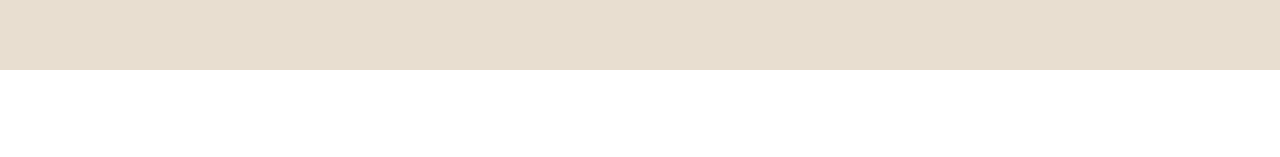
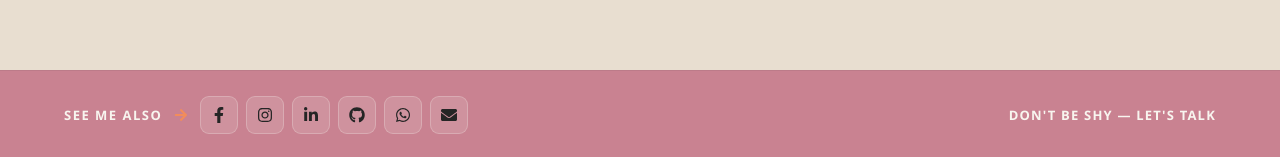
Before and after one commit to khalidmuhamadmuhamad80-arch/portfolio-frontend, a React app: page / in a window 1280 px wide. Shown: the part 4059-4216 px from the top of the page. Before the commit the page ends 4129 px from the top, so only its background shows below. Built offline with nearby package versions, Linux system fonts and the light colour scheme; no server answers; the HTML template or start-up script is replaced by a standard one.

Commit message:
Generate unique service slugs automatically

```diff
--- a/src/App.jsx
+++ b/src/App.jsx
@@ -1,73 +1,102 @@
-import { useState, useEffect } from "react";
+import { useEffect } from "react";
 import { BrowserRouter, Routes, Route } from "react-router-dom";
+
 import Navbar from "./components/Navbar";
 import Hero from "./components/hero";
 import About from "./components/About";
 import Skills from "./components/Skills";
 import Projects from "./components/Projects";
 import Contact from "./components/contact";
+import Footer from "./components/Footer";
+
 import ProjectDetails from "./components/ProjectDetails";
-import NovaCartDetails from "./components/NovaCartDetails"; // تم إضافة هذا الاستيراد
+import NovaCartDetails from "./components/NovaCartDetails";
 
-// ⚠️ تأكد أن اسم الملف في مجلد pages هو AdminLogin.jsx وليس Login.jsx
 import AdminLogin from "./pages/AdminLogin";
 import AdminDashboard from "./pages/AdminDashboard";
 import ProtectedRoute from "./components/ProtectedRoute";
 
+
 // 🏠 Home Page Component
-function Home({ darkMode, setDarkMode }) {
+function Home() {
   return (
     <>
-      <Navbar darkMode={darkMode} setDarkMode={setDarkMode} />
+      <Navbar />
+
       <Hero />
+
       <About />
+
       <Skills />
+
       <Projects />
+
       <Contact />
+
+      <Footer />
     </>
   );
 }
 
+
 function App() {
-  const [darkMode, setDarkMode] = useState(() => {
-    const saved = localStorage.getItem("darkMode");
-    return saved !== null ? JSON.parse(saved) : true;
-  });
 
+  // 🔌 Backend connection
   useEffect(() => {
-    localStorage.setItem("darkMode", JSON.stringify(darkMode));
-  }, [darkMode]);
+    const BASE_URL =
+      import.meta.env.VITE_API_URL || "http://127.0.0.1:5000";
 
-  useEffect(() => {
-    const BASE_URL = import.meta.env.VITE_API_URL || "http://127.0.0.1:5000";
     fetch(`${BASE_URL}/`)
       .then((res) => res.json())
       .then((data) => {
-        console.log("✅ Backend connected successfully:", data);
+        console.log(
+          "✅ Backend connected successfully:",
+          data
+        );
       })
       .catch((err) => {
-        console.error("❌ Backend connection failed:", err);
+        console.error(
+          "❌ Backend connection failed:",
+          err
+        );
       });
   }, []);
 
+
   return (
-    <div style={darkMode ? styles.dark : styles.light}>
+    <div className="app">
+
       <BrowserRouter>
+
         <Routes>
-          {/* 📑 المسار الرئيسي للمحفظة الشخصية */}
+
+          {/* 📑 Main Portfolio */}
           <Route
             path="/"
-            element={<Home darkMode={darkMode} setDarkMode={setDarkMode} />}
+            element={<Home />}
           />
 
-          {/* 📑 مسارات تفاصيل المشاريع */}
-          <Route path="/project/1" element={<ProjectDetails />} />
-          <Route path="/project/2" element={<NovaCartDetails />} />
 
-          {/* 🔐 مسار تسجيل دخول المسؤول */}
-          <Route path="/admin/login" element={<AdminLogin />} />
+          {/* 📑 Project Details */}
+          <Route
+            path="/project/1"
+            element={<ProjectDetails />}
+          />
 
-          {/* 🛡️ مسار لوحة التحكم المحمي */}
+          <Route
+            path="/project/2"
+            element={<NovaCartDetails />}
+          />
+
+
+          {/* 🔐 Admin Login */}
+          <Route
+            path="/admin/login"
+            element={<AdminLogin />}
+          />
+
+
+          {/* 🛡️ Protected Admin Dashboard */}
           <Route
             path="/admin"
             element={
@@ -76,26 +105,14 @@ function App() {
               </ProtectedRoute>
             }
           />
+
         </Routes>
+
       </BrowserRouter>
+
     </div>
   );
 }
 
+
 export default App;
-
-/* ================= 🎨 STYLES ================= */
-const styles = {
-  dark: {
-    background: "#0f172a",
-    color: "white",
-    minHeight: "100vh",
-    transition: "background 0.3s ease, color 0.3s ease"
-  },
-  light: {
-    background: "#f8fafc",
-    color: "#0f172a",
-    minHeight: "100vh",
-    transition: "background 0.3s ease, color 0.3s ease"
-  },
-};
--- /dev/null
+++ b/src/components/Footer.css
@@ -0,0 +1,257 @@
+/* =========================================
+   FOOTER
+========================================= */
+
+.footer {
+  width: 100%;
+  min-height: 90px;
+
+  padding: 20px 5%;
+  box-sizing: border-box;
+
+  display: flex;
+  align-items: center;
+  justify-content: space-between;
+  gap: 30px;
+
+  background: #c98291;
+  color: #f8f5ef;
+
+  border-top: 1px solid rgba(37, 37, 37, 0.08);
+}
+
+
+/* =========================================
+   SOCIAL SIDE
+========================================= */
+
+.footer-social {
+  display: flex;
+  align-items: center;
+  gap: 12px;
+}
+
+.footer-label {
+  color: #f8f5ef;
+
+  font-size: 13px;
+  font-weight: 800;
+
+  letter-spacing: 1.5px;
+
+  white-space: nowrap;
+}
+
+.footer-arrow {
+  color: #f28c5b;
+
+  font-size: 14px;
+
+  flex-shrink: 0;
+}
+
+
+/* =========================================
+   SOCIAL ICONS
+========================================= */
+
+.footer-icons {
+  display: flex;
+  align-items: center;
+  gap: 8px;
+}
+
+.footer-icon {
+  width: 38px;
+  height: 38px;
+
+  display: flex;
+  align-items: center;
+  justify-content: center;
+
+  box-sizing: border-box;
+
+  border: 1px solid rgba(248, 245, 239, 0.25);
+  border-radius: 9px;
+
+  background: rgba(248, 245, 239, 0.14);
+
+  color: #252525;
+
+  text-decoration: none;
+
+  font-size: 16px;
+
+  transition:
+    transform 0.25s ease,
+    background 0.25s ease,
+    color 0.25s ease,
+    border-color 0.25s ease,
+    box-shadow 0.25s ease;
+}
+
+.footer-icon:hover {
+  transform: scale(1.08);
+
+  background: #f8f5ef;
+
+  color: #f28c5b;
+
+  border-color: #f28c5b;
+
+  box-shadow:
+    0 7px 18px rgba(37, 37, 37, 0.12);
+}
+
+
+/* =========================================
+   CONTACT LINK
+========================================= */
+
+.footer-contact {
+  position: relative;
+
+  color: #f8f5ef;
+
+  text-decoration: none;
+
+  font-size: 13px;
+
+  font-weight: 800;
+
+  letter-spacing: 1.2px;
+
+  white-space: nowrap;
+
+  transition:
+    color 0.25s ease,
+    transform 0.25s ease;
+}
+
+.footer-contact::after {
+  content: "";
+
+  position: absolute;
+
+  left: 0;
+  bottom: -5px;
+
+  width: 0;
+  height: 2px;
+
+  background: #f28c5b;
+
+  transition: width 0.25s ease;
+}
+
+.footer-contact:hover {
+  color: #f28c5b;
+
+  transform: translateY(-1px);
+}
+
+.footer-contact:hover::after {
+  width: 100%;
+}
+
+
+/* =========================================
+   TABLET
+========================================= */
+
+@media (max-width: 850px) {
+
+  .footer {
+    padding: 20px 4%;
+
+    gap: 20px;
+  }
+
+  .footer-label {
+    font-size: 12px;
+
+    letter-spacing: 1px;
+  }
+
+  .footer-icon {
+    width: 36px;
+    height: 36px;
+
+    font-size: 15px;
+  }
+
+  .footer-contact {
+    font-size: 12px;
+
+    letter-spacing: 0.8px;
+  }
+}
+
+
+/* =========================================
+   MOBILE
+========================================= */
+
+@media (max-width: 650px) {
+
+  .footer {
+    flex-direction: column;
+
+    justify-content: center;
+
+    padding: 28px 5%;
+
+    gap: 22px;
+
+    text-align: center;
+  }
+
+  .footer-social {
+    justify-content: center;
+
+    flex-wrap: wrap;
+  }
+
+  .footer-icons {
+    flex-wrap: wrap;
+
+    justify-content: center;
+  }
+
+  .footer-contact {
+    font-size: 12px;
+  }
+}
+
+
+/* =========================================
+   SMALL MOBILE
+========================================= */
+
+@media (max-width: 420px) {
+
+  .footer {
+    padding: 25px 4%;
+  }
+
+  .footer-social {
+    gap: 9px;
+  }
+
+  .footer-label {
+    width: 100%;
+
+    margin-bottom: 3px;
+  }
+
+  .footer-arrow {
+    display: none;
+  }
+
+  .footer-icon {
+    width: 35px;
+    height: 35px;
+
+    border-radius: 8px;
+  }
+}
--- a/src/components/Footer.jsx
+++ b/src/components/Footer.jsx
@@ -1,18 +1,89 @@
+import {
+  FaFacebookF,
+  FaInstagram,
+  FaLinkedinIn,
+  FaGithub,
+  FaWhatsapp,
+  FaEnvelope,
+  FaArrowRight,
+} from "react-icons/fa";
+
+import "./Footer.css";
+
 function Footer() {
+  const socialLinks = [
+    {
+      icon: <FaFacebookF />,
+      url: "https://facebook.com",
+      label: "Facebook",
+    },
+    {
+      icon: <FaInstagram />,
+      url: "https://instagram.com/khalidmuhamadmuhamad",
+      label: "Instagram",
+    },
+    {
+      icon: <FaLinkedinIn />,
+      url: "https://linkedin.com",
+      label: "LinkedIn",
+    },
+    {
+      icon: <FaGithub />,
+      url: "https://github.com/khalidmuhamadmuhamad80-arch",
+      label: "GitHub",
+    },
+    {
+      icon: <FaWhatsapp />,
+      url: "https://wa.me/201027243191",
+      label: "WhatsApp",
+    },
+    {
+      icon: <FaEnvelope />,
+      url: "mailto:your@email.com",
+      label: "Email",
+    },
+  ];
+
   return (
-    <footer style={styles.footer}>
-      <p>© 2026 Mohamed Khalid | Built with React</p>
+    <footer className="footer">
+
+      {/* Left Side */}
+      <div className="footer-social">
+
+        <span className="footer-label">
+          SEE ME ALSO
+        </span>
+
+        <FaArrowRight className="footer-arrow" />
+
+        <div className="footer-icons">
+          {socialLinks.map((social) => (
+            <a
+              key={social.label}
+              href={social.url}
+              target="_blank"
+              rel="noreferrer"
+              className="footer-icon"
+              aria-label={social.label}
+            >
+              {social.icon}
+            </a>
+          ))}
+        </div>
+
+      </div>
+
+
+      {/* Right Side */}
+      <a
+        href="#contact"
+        className="footer-contact"
+      >
+        DON'T BE SHY — LET'S TALK
+      </a>
+
     </footer>
   );
 }
 
-const styles = {
-  footer: {
-    textAlign: "center",
-    padding: "20px",
-    marginTop: "50px",
-    borderTop: "1px solid rgba(255,255,255,0.1)",
-  },
-};
-
 export default Footer;
```
